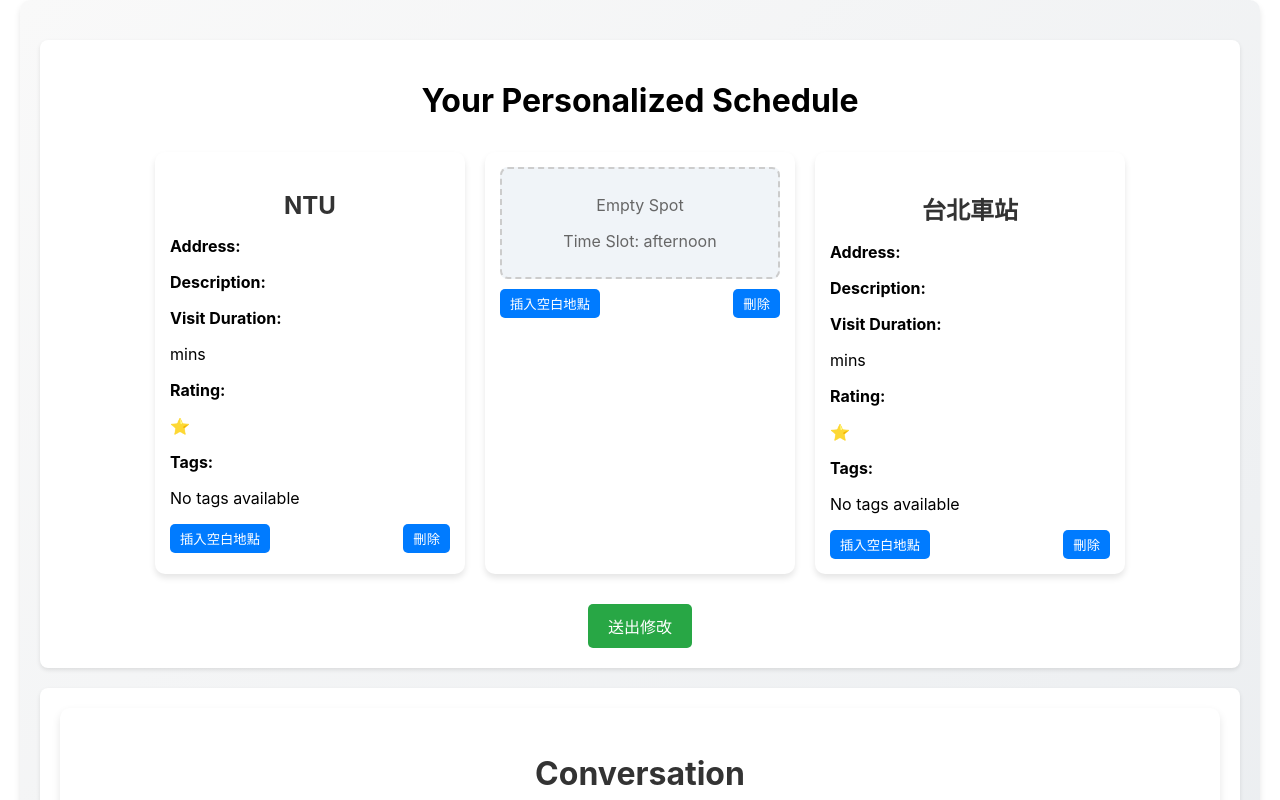
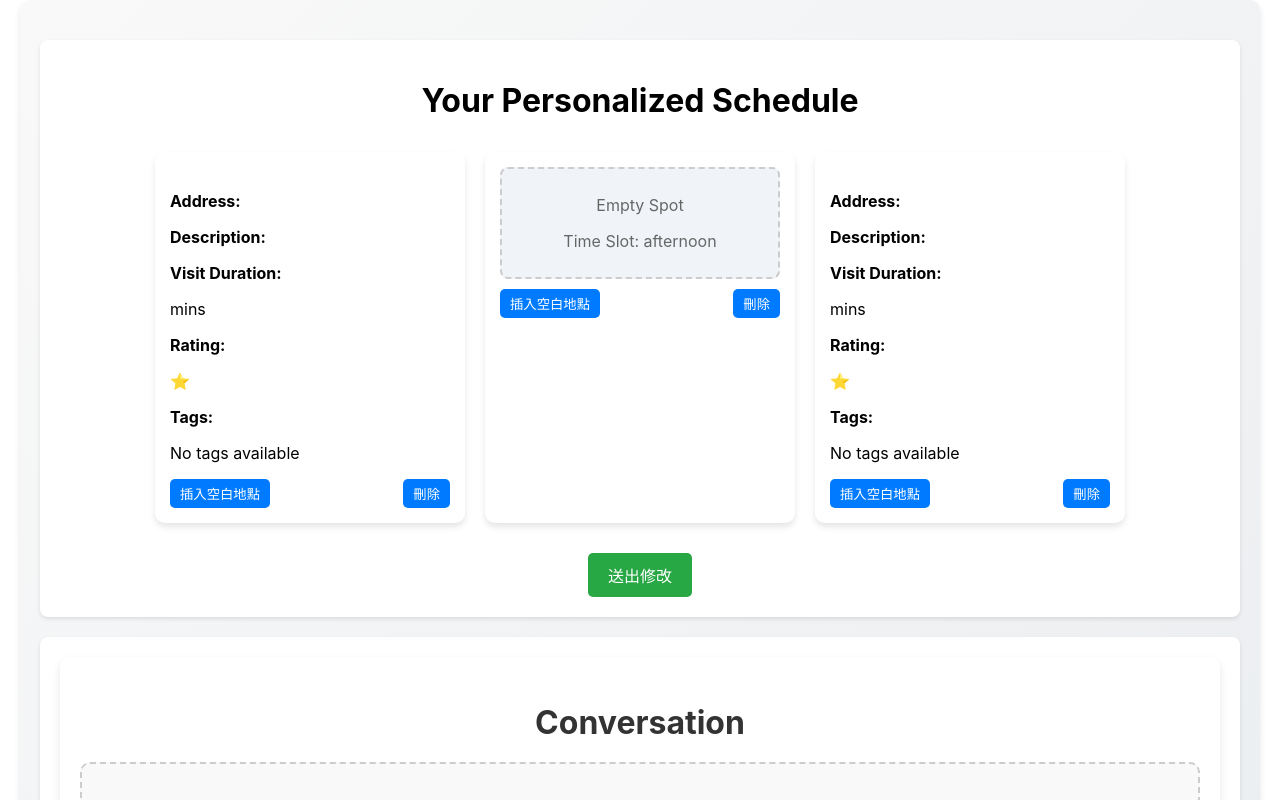
Before and after one commit to wanling1212/webappfrontend, a React (Create React App) app: page / in a window 1280 px wide. Shown: the top 800 px of the page. Built offline with nearby package versions, Linux system fonts and the light colour scheme.

Commit message:
can add or delete, but css bad

```diff
--- a/src/Context.js
+++ b/src/Context.js
@@ -7,7 +7,7 @@
 export const ScheduleProvider = ({ children }) => {
   const initialTravelPlan = [
     {
-      "name": "NTU",
+      "name": null,
       "address": null,
       "place_id": null,
       "time_slot": null,
@@ -31,7 +31,7 @@
       "estimate_end_time": "12:00:00"
     },
     {
-      "name": "台北車站",
+      "name": null,
       "address": null,
       "place_id": null,
       "time_slot": null,
```
